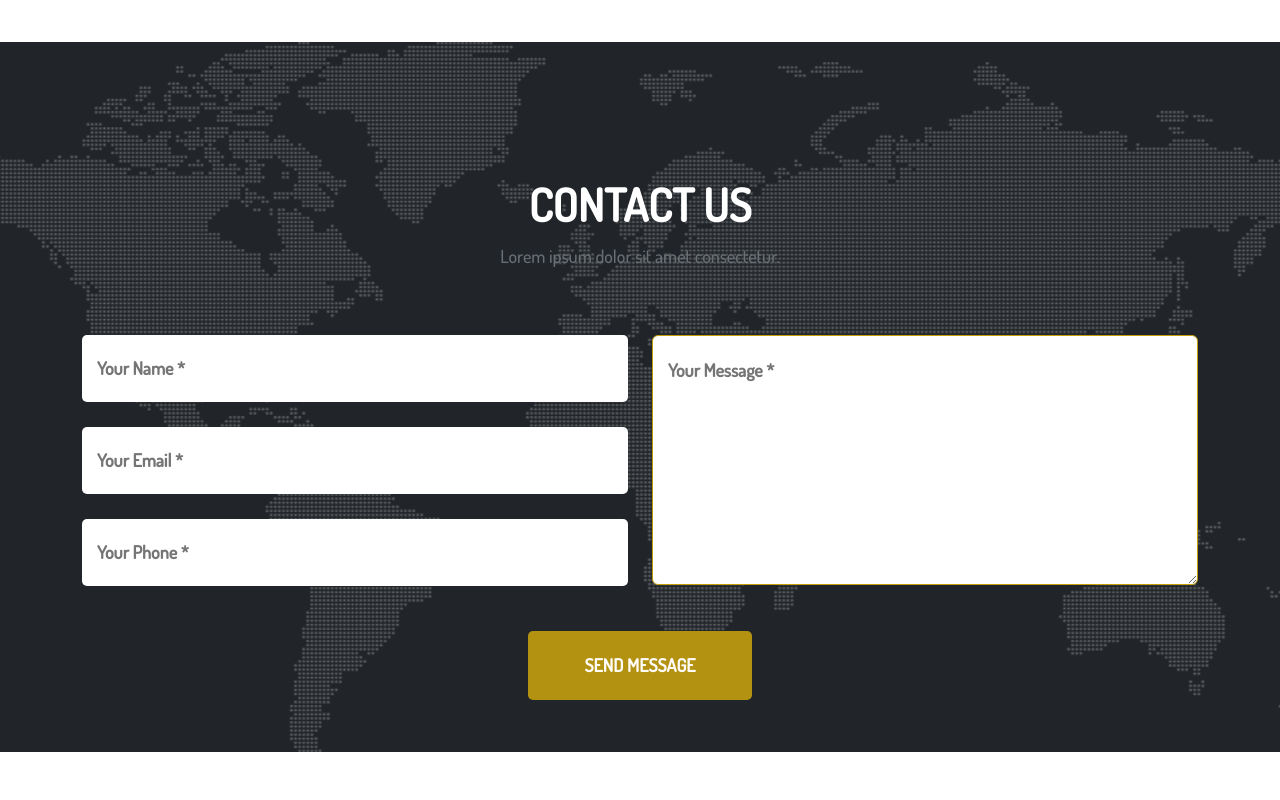
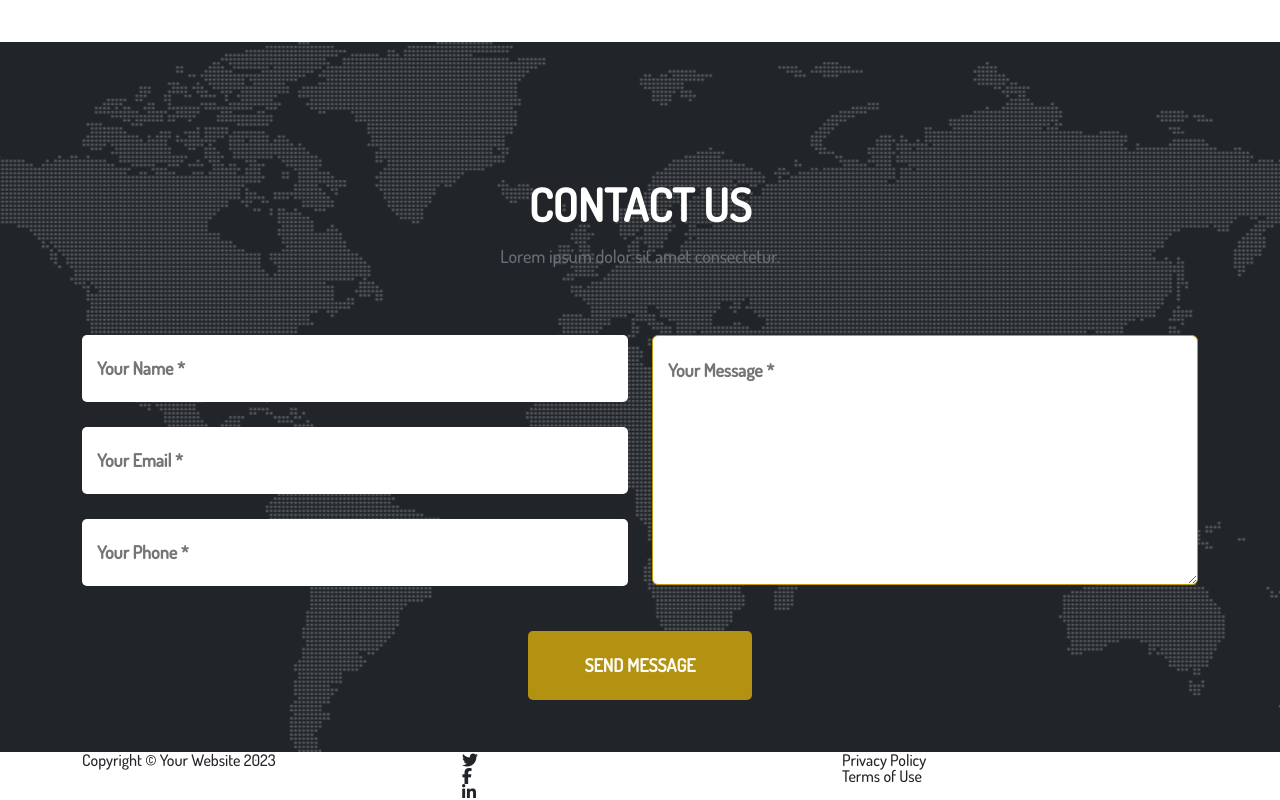
Before and after one commit to elmirmammadli95/important, a plain HTML site: page index.html in a window 1280 px wide. Shown: the part 5385-6185 px from the top of the page. Before the commit the page ends 6137 px from the top, so only its background shows below. Drawn offline with nearby package versions, Linux system fonts and the light colour scheme.

Commit message:
FooterCreated

```diff
--- a/index.html
+++ b/index.html
@@ -450,7 +450,42 @@
     </main>
 
     <footer>
-
+        <div class="container">
+            <div class="row">
+                <div class="col-md-4">
+                    <div class="box">
+                        <h6>Copyright © Your Website 2023</h6>
+                    </div>
+                </div>
+                <div class="col-md-4">
+                    <div class="box">
+                        <ul>
+                            <li>
+                                <div class="icon">
+                                    <i class="fa-brands fa-twitter"></i>
+                                </div>
+                            </li>
+                            <li>
+                                <div class="icon">
+                                    <i class="fa-brands fa-facebook-f"></i>
+                                </div>
+                            </li>
+                            <li>
+                                <div class="icon">
+                                    <i class="fa-brands fa-linkedin-in"></i>
+                                </div>
+                            </li>
+                        </ul>
+                    </div>
+                </div>
+                <div class="col-md-4">
+                    <div class="box">
+                        <h6>Privacy Policy</h6>
+                        <h6>Terms of Use</h6>
+                    </div>
+                </div>
+            </div>
+        </div>
     </footer>
 </body>
 
```
Also changed, not shown: _footer.sass (added).
